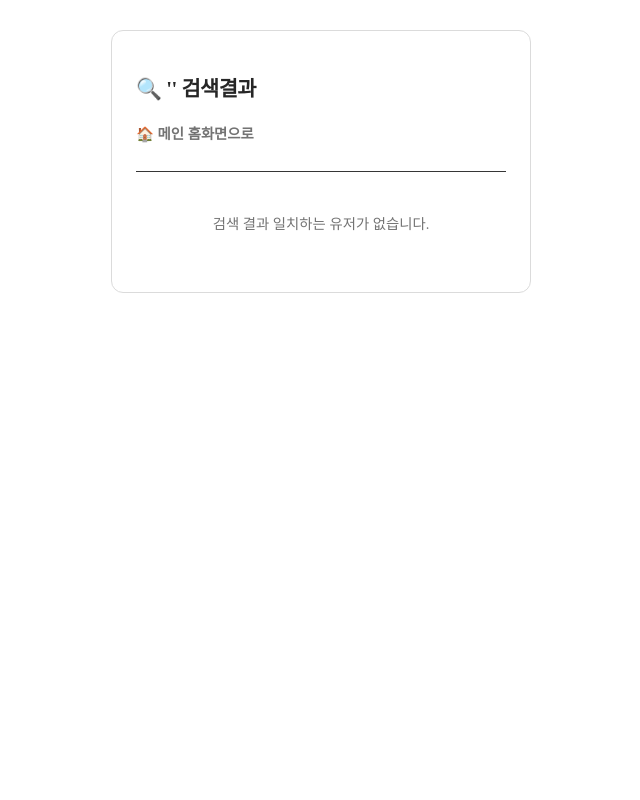
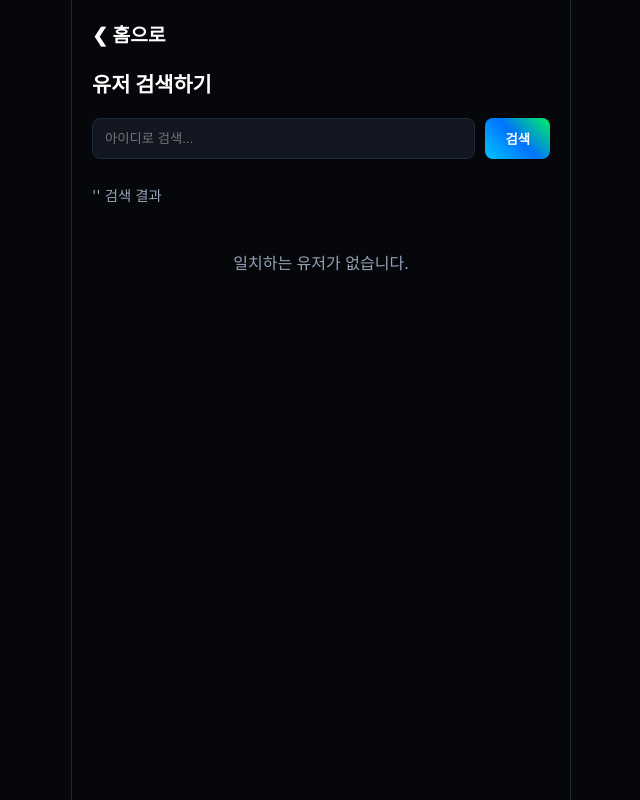
Before and after one commit to twinkelglue/App, a Flask app: page /search in a window 1280 px wide. Shown: the whole page, without its empty margins (319-959 px from the left). Run offline with Flask 3, Linux system fonts and the light colour scheme; some libraries are stand-ins or nearby versions.

Commit message:
Update search_results.html

```diff
--- a/templates/search_results.html
+++ b/templates/search_results.html
@@ -3,99 +3,57 @@
 <head>
     <meta charset="UTF-8">
     <meta name="viewport" content="width=device-width, initial-scale=1.0">
-    <title>ChatClub - 검색 결과</title>
+    <title>검색 결과 - ChatClub</title>
     <style>
-     <style>
-        body {
-            background-color: #fafafa;
-            color: #262626;
-            font-family: 'Pretendard', -apple-system, sans-serif;
-            padding: 20px;
-            margin: 0;
+        :root {
+            --bg-color: #05070a;
+            --card-bg: #121620;
+            --text-color: #ffffff;
+            --text-muted: #94a3b8;
+            --gradient-instagram: linear-gradient(45deg, #00c6ff, #0072ff, #00f260);
+            --border-color: #1e293b;
         }
-        .container {
-            max-width: 420px;
-            margin: 30px auto;
-            background: #ffffff;
-            padding: 24px;
-            border-radius: 12px;
-            border: 1px solid #dbdbdb;
-            box-sizing: border-box;
-        }
-        h2 {
-            font-size: 1.3rem;
-            margin-bottom: 20px;
-            font-weight: 700;
-            color: #262626;
-            letter-spacing: -0.5px;
-        }
-        .btn-home {
-            display: inline-block;
-            margin-bottom: 20px;
-            color: #737373;
-            font-size: 0.9rem;
-            text-decoration: none;
-            font-weight: 600;
-        }
-        .btn-home:hover {
-            color: #0095f6;
-        }
-        /* 유저 검색 목록 카드 */
-        .user-item {
-            background: #ffffff;
-            padding: 14px 16px;
-            border-radius: 12px;
-            margin-bottom: 10px;
-            border: 1px solid #dbdbdb;
-            display: flex;
-            justify-content: space-between;
-            align-items: center;
-        }
-        .username {
-            font-weight: 700;
-            color: #262626;
-            font-size: 0.95rem;
-        }
-        .nickname {
-            color: #737373;
-            font-size: 0.85rem;
-            margin-left: 6px;
-        }
-        /* 프로필 방문 버튼 */
-        .btn-visit {
-            color: #ffffff;
-            background-color: #0095f6;
-            font-weight: 600;
-            text-decoration: none;
-            font-size: 0.85rem;
-            padding: 6px 14px;
-            border-radius: 8px;
-            transition: background 0.15s ease;
-        }
-        .btn-visit:hover {
-            background-color: #1877f2;
-        }
-    </style>
+        body { background-color: var(--bg-color); color: var(--text-color); font-family: -apple-system, sans-serif; margin: 0; display: flex; justify-content: center; }
+        .container { width: 100%; max-width: 500px; min-height: 100vh; background-color: var(--bg-color); border-left: 1px solid var(--border-color); border-right: 1px solid var(--border-color); box-sizing: border-box; padding: 20px; }
+        .nav-header { display: flex; align-items: center; margin-bottom: 20px; }
+        .nav-header .btn-back { color: var(--text-color); text-decoration: none; font-size: 1.2rem; margin-right: 15px; font-weight: bold; }
+        h2 { font-size: 1.3rem; margin-bottom: 20px; color: #ffffff; }
+        .search-form { display: flex; gap: 10px; margin-bottom: 25px; }
+        .search-form input { flex-grow: 1; padding: 12px; background-color: var(--card-bg); border: 1px solid var(--border-color); border-radius: 8px; color: #fff; outline: none; }
+        .search-form button { background: var(--gradient-instagram); color: #fff; border: none; padding: 0 20px; border-radius: 8px; font-weight: 700; cursor: pointer; }
+        .result-card { background-color: var(--card-bg); border: 1px solid var(--border-color); border-radius: 12px; padding: 15px; margin-bottom: 12px; display: flex; justify-content: space-between; align-items: center; }
+        .result-info .nickname { font-weight: 600; color: #fff; font-size: 1.05rem; }
+        .result-info .username { color: var(--text-muted); font-size: 0.85rem; }
+        .btn-view { background-color: #1e293b; color: #fff; text-decoration: none; padding: 8px 14px; border-radius: 6px; font-size: 0.85rem; font-weight: 600; }
     </style>
 </head>
 <body>
 <div class="container">
-        <h2>🔍 '{{ query }}' 검색결과</h2>
-        <a href="/" class="btn-home">🏠 메인 홈화면으로</a>
-        <hr style="border:0; border-top:1px solid #363636; margin-bottom:20px;">
+    <div class="nav-header">
+        <a href="{{ url_for('index') }}" class="btn-back">❮ 홈으로</a>
+    </div>
+    <h2>유저 검색하기</h2>
+    <form action="{{ url_for('search') }}" method="GET" class="search-form">
+        <input type="text" name="query" value="{{ query }}" placeholder="아이디로 검색..." required autocomplete="off">
+        <button type="submit">검색</button>
+    </form>
+
+    <div style="font-size: 0.9rem; color: var(--text-muted); margin-bottom: 15px;">
+        '{{ query }}' 검색 결과
+    </div>
 
     {% if results %}
-            {% for user in results %}
-                <div class="user-item">
-                    <div>
-                        <span class="username">@{{ user.username }}</span>
-                        <span class="nickname">({{ user.nickname }})</span>
+        {% for r in results %}
+        <div class="result-card">
+            <div class="result-info">
+                <div class="nickname">{{ r.nickname }}</div>
+                <div class="username">@{{ r.username }}</div>
             </div>
-                    <a href="/user/{{ user.username }}" class="btn-visit">프로필 방문</a>
+            <a href="{{ url_for('user_profile', username=r.username) }}" class="btn-view">프로필 방문</a>
         </div>
         {% endfor %}
     {% else %}
-            <p style="color:#737373; text-align:center; font-size:0.9rem; padding:20px 0;">검색 결과 일치하는 유저가 없습니다.</p>
+        <div style="text-align: center; color: var(--text-muted); padding: 30px;">일치하는 유저가 없습니다.</div>
     {% endif %}
 </div>
 </body>
```
Lines whose indentation alone changed are shown as unchanged.
